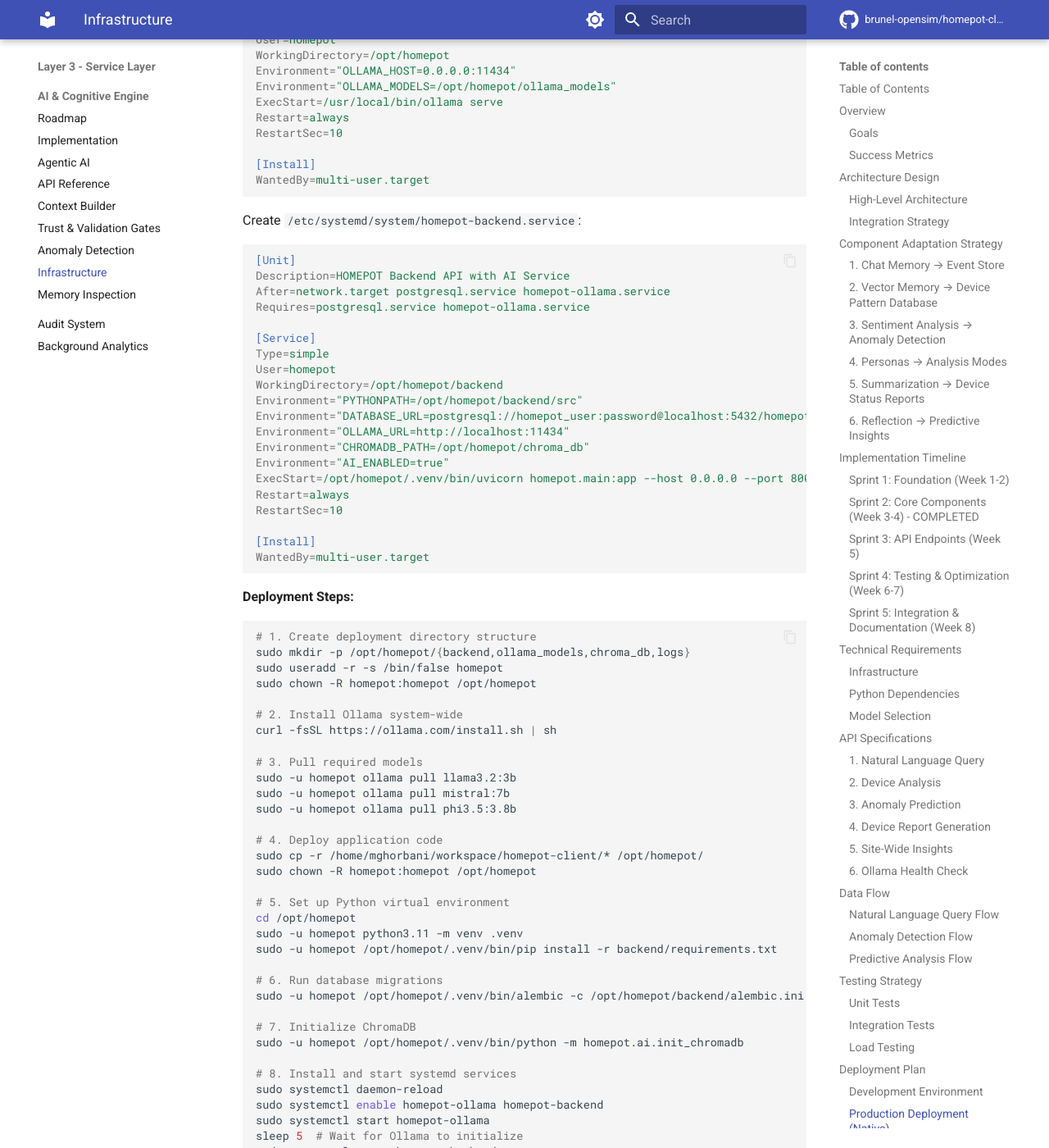
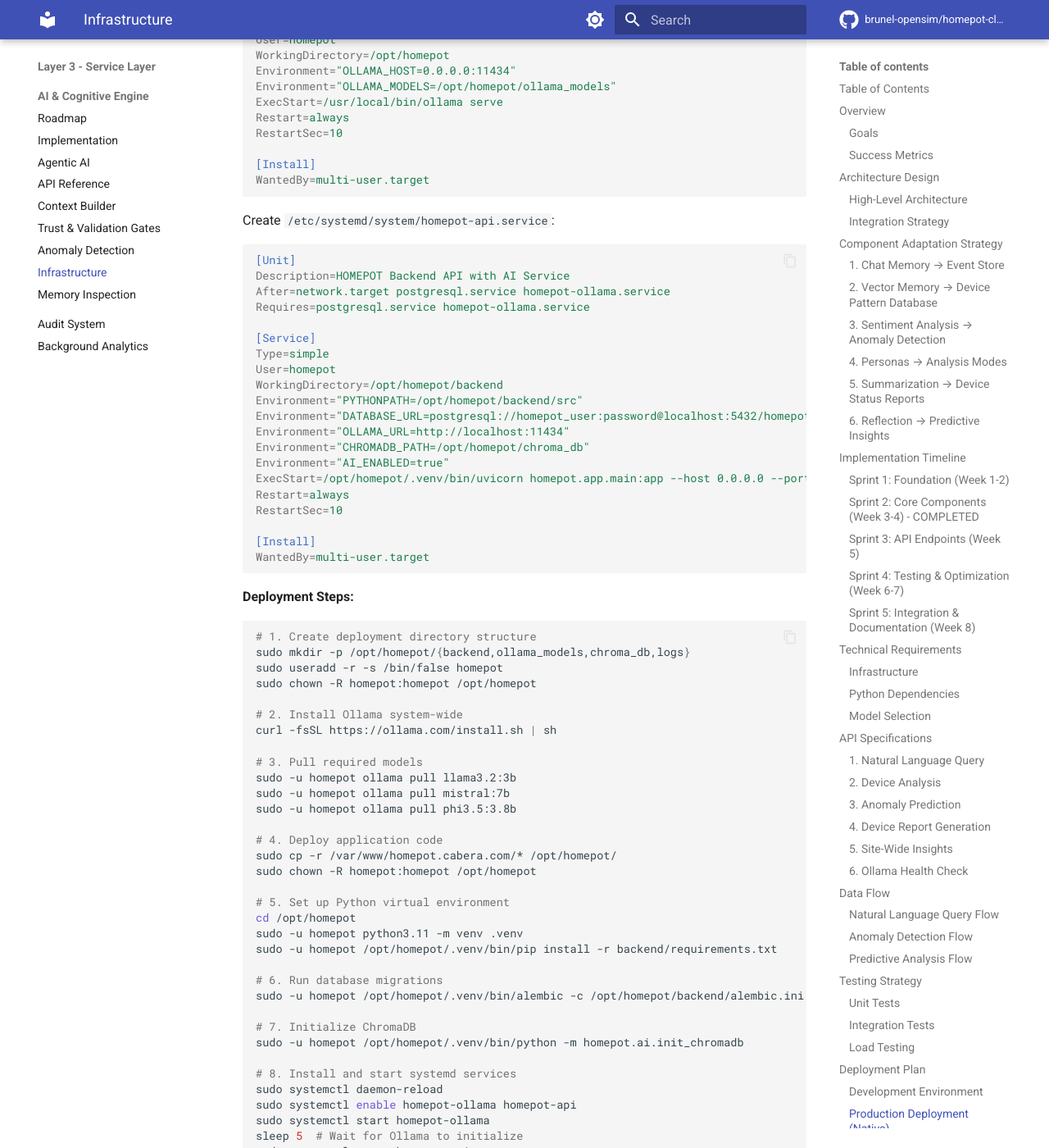
Before and after one commit to brunel-opensim/homepot-client, an MkDocs documentation site: the page built from docs/ai-infrastructure.md, in a window 1280 px wide and 1400 px high, scrolled down 19560 px. Shown: the whole window at 82% size. Built offline with MkDocs 1.6.1 and Material for MkDocs 9.7.7, drawn with Linux system fonts in a browser that asks for light colours; comment, search, counter and statistics services are not loaded; the version menu is left out; some of the changed text lies outside the part shown.

Commit message:
fix(deploy,docs): point every app entrypoint at homepot.app.main:app (#486)
* fix(deploy,docs): point every app entrypoint at homepot.app.main:app

The canonical FastAPI entrypoint is homepot.app.main:app (the app with
rate limiting and analytics middleware). backend/src/homepot/main.py
remains as a legacy monolith, so homepot.main:app boots the wrong app
and must not be what deployments/docker/ops docs start.

- Dockerfile, docker-compose.yml: run the modern app
- deploy/homepot-api.service: uvicorn homepot.app.main:app (was legacy)
- docs/ai-infrastructure.md: module swap, homepot-backend.service ->
  homepot-api.service, replace hardcoded /home/mghorbani/... paths with
  /var/www/homepot.cabera.com
- docs/running-locally.md, docs/database-guide.md,
  docs/data-collection-guide.md: module swap
- backend/utils/validate_data_collection.py,
  backend/utils/generate_traffic.py: operator messages cite the modern app
- docs/fresh-database-setup.md, docs/postgresql-migration-complete.md:
  replace hardcoded personal checkout path

docs/dashboard-testing-guide.md is intentionally left as the rule
document: 'Should be homepot.app.main:app (not homepot.main:app)'.

* fix: expose canonical API health endpoint

Co-authored-by: mzrghorbani <26049942+mzrghorbani@users.noreply.github.com>

---------

Co-authored-by: copilot-swe-agent[bot] <198982749+Copilot@users.noreply.github.com>

````diff
--- a/docker-compose.yml
+++ b/docker-compose.yml
@@ -48,9 +48,9 @@ services:
     command: >
       sh -c "
       if [ \"$$HOMEPOT_ENV\" = \"development\" ]; then
-        uvicorn homepot.main:app --host 0.0.0.0 --port 8000 --reload
+        uvicorn homepot.app.main:app --host 0.0.0.0 --port 8000 --reload
       else
-        uvicorn homepot.main:app --host 0.0.0.0 --port 8000
+        uvicorn homepot.app.main:app --host 0.0.0.0 --port 8000
       fi
       "
     restart: unless-stopped
--- a/docs/ai-infrastructure.md
+++ b/docs/ai-infrastructure.md
@@ -959,7 +959,7 @@ ollama pull phi3.5:3.8b
 ollama serve &
 
 # 4. Activate virtual environment
-cd /home/mghorbani/workspace/homepot-client
+cd /var/www/homepot.cabera.com
 source .venv/bin/activate
 
 # 5. Install Python dependencies
@@ -978,7 +978,7 @@ alembic upgrade head
 python -m homepot.ai.init_chromadb
 
 # 9. Start backend with AI service
-uvicorn homepot.main:app --reload --reload-dir src --reload-dir ../ai --host 0.0.0.0 --port 8000
+uvicorn homepot.app.main:app --reload --reload-dir src --reload-dir ../ai --host 0.0.0.0 --port 8000
 ```
 
 ---
@@ -1008,7 +1008,7 @@ RestartSec=10
 WantedBy=multi-user.target
 ```
 
-Create `/etc/systemd/system/homepot-backend.service`:
+Create `/etc/systemd/system/homepot-api.service`:
 
 ```ini
 [Unit]
@@ -1025,7 +1025,7 @@ Environment="DATABASE_URL=postgresql://homepot_user:password@localhost:5432/home
 Environment="OLLAMA_URL=http://localhost:11434"
 Environment="CHROMADB_PATH=/opt/homepot/chroma_db"
 Environment="AI_ENABLED=true"
-ExecStart=/opt/homepot/.venv/bin/uvicorn homepot.main:app --host 0.0.0.0 --port 8000
+ExecStart=/opt/homepot/.venv/bin/uvicorn homepot.app.main:app --host 0.0.0.0 --port 8000
 Restart=always
 RestartSec=10
 
@@ -1050,7 +1050,7 @@ sudo -u homepot ollama pull mistral:7b
 sudo -u homepot ollama pull phi3.5:3.8b
 
 # 4. Deploy application code
-sudo cp -r /home/mghorbani/workspace/homepot-client/* /opt/homepot/
+sudo cp -r /var/www/homepot.cabera.com/* /opt/homepot/
 sudo chown -R homepot:homepot /opt/homepot
 
 # 5. Set up Python virtual environment
@@ -1066,14 +1066,14 @@ sudo -u homepot /opt/homepot/.venv/bin/python -m homepot.ai.init_chromadb
 
 # 8. Install and start systemd services
 sudo systemctl daemon-reload
-sudo systemctl enable homepot-ollama homepot-backend
+sudo systemctl enable homepot-ollama homepot-api
 sudo systemctl start homepot-ollama
 sleep 5  # Wait for Ollama to initialize
-sudo systemctl start homepot-backend
+sudo systemctl start homepot-api
 
 # 9. Verify services
 sudo systemctl status homepot-ollama
-sudo systemctl status homepot-backend
+sudo systemctl status homepot-api
 
 # 10. Test AI service
 curl http://localhost:8000/api/ai/status
````
Also changed, not shown: docs/data-collection-guide.md (+1 -1 lines), docs/database-guide.md (+2 -2 lines), docs/fresh-database-setup.md (+1 -1 lines), docs/postgresql-migration-complete.md (+1 -1 lines), docs/running-locally.md (+3 -3 lines), 6 other files.
